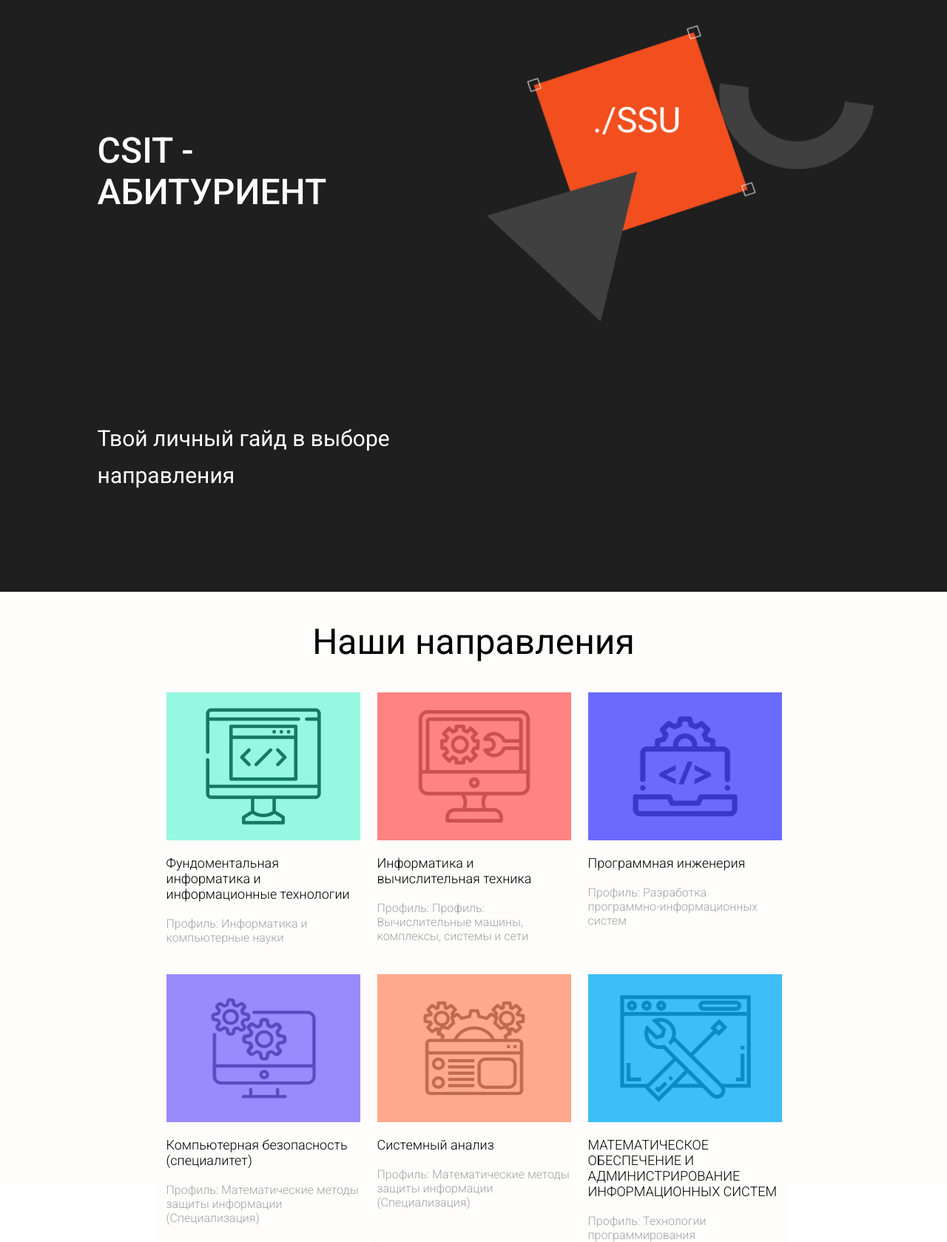
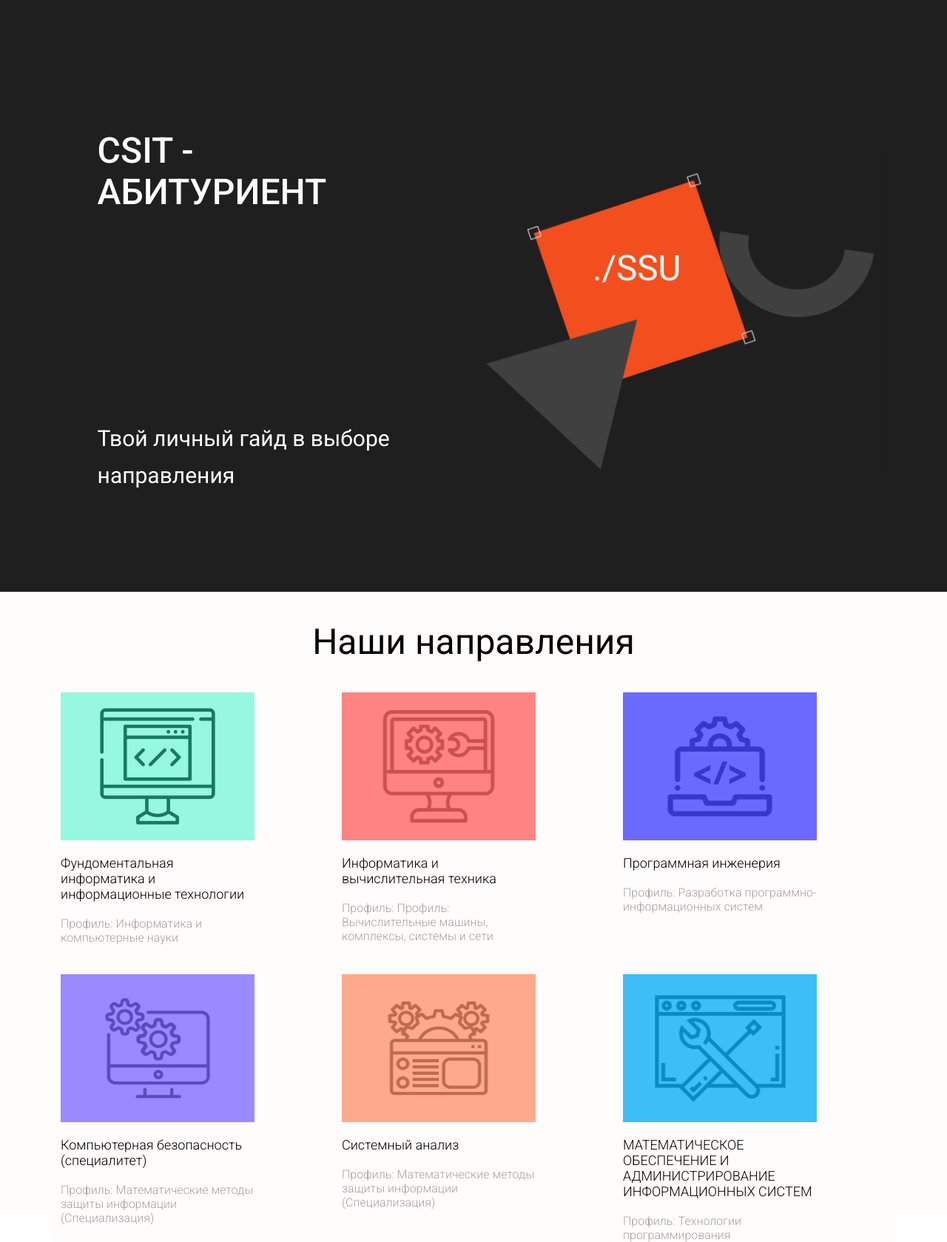
Before and after one commit to MaksimSakhnov/SSU-ABITURIENT, a Django app: page / in a window 1280 px wide. Shown: the whole page at 74% size. Run offline with Django 3.2, Linux system fonts and the light colour scheme.

Commit message:
upd доработана система колонок

```diff
--- a/djangoProject/ssuabi/main/templates/main/assets/css/style.css
+++ b/djangoProject/ssuabi/main/templates/main/assets/css/style.css
@@ -1,6 +1,6 @@
 body{
     font-family: "Roboto", sans-serif;
-
+    overflow-x: hidden;
     margin: 0;
     font-size: 15px;
     color: #000000;
@@ -17,6 +17,7 @@ body{
 h1,h2,h3,h4,h5,h6{
     margin: 0;
 }
+
 
 
 
@@ -84,13 +85,9 @@ h1,h2,h3,h4,h5,h6{
     margin: 0 auto;
 
 }
-.mainlogo{
+.mainLogo{
     display: block;
-    position: absolute;
-    left: 45%;
-    right: 11%;
-    top: 22%;
-    bottom: 30%;
+    margin-top: 25vh;
     max-width:100%;
     height:auto;
 
@@ -99,8 +96,8 @@ h1,h2,h3,h4,h5,h6{
 
 /*стили карточек */
 .sections{
-    wigth: 100%;
-    height: 100vh;
+    width: 100%;
+    height: 105vh;
     background-color : #FFFCFC;
     background-size: cover;
 }
@@ -166,3 +163,8 @@ a{
     width: 262px;
     height: 200px;
 }
+
+
+.logoCol{
+    max-width: 300px;
+}
--- a/djangoProject/ssuabi/main/templates/main/fiit-page.html
+++ b/djangoProject/ssuabi/main/templates/main/fiit-page.html
@@ -20,8 +20,8 @@
             <h2 class="H2-pages">Фундоментальная информатика и информационные технологии</h2>
 
         </div>
-        <div class="col-sm-7">
-            <img class="pageLogo d-none d-md-block img-fluid" src="assets/images/fiit.png">
+        <div class="col-sm-6 logoCol">
+            <img class="pageLogo img-fluid" src="assets/images/fiit.png">
         </div>
     </div>
 </div>
--- a/djangoProject/ssuabi/main/templates/main/index.html
+++ b/djangoProject/ssuabi/main/templates/main/index.html
@@ -34,10 +34,8 @@
 
         <div class="container sections-con">
             <h1 class="sections-title text-center" >Наши направления</h1>
-            <div class="row">
-
-                <div class="col"></div>
-                <div class="col-lg-3 card _anim-items">
+            <div class="row row-cols-auto">
+                <div class="col-lg-4 col-md-6 col-sm-6 col-xs-12 card _anim-items">
                     <a href="../fiit-page.html">
                         <img src="assets/images/fiitLogo.png" class="card-logo">
                         <h2 class="card-name">Фундоментальная информатика и информационные технологии</h2>
@@ -45,7 +43,7 @@
                     </a>
                 </div>
 
-                <div class="col-lg-3 card _anim-items">
+                <div class="col-lg-4 col-md-6 col-sm-6 col-xs-12 card _anim-items">
                     <a href="#">
                         <img src="assets/images/ivtLogo.png" class="card-logo">
                         <h2 class="card-name">Информатика и вычислительная техника</h2>
@@ -53,7 +51,7 @@
                     </a>
                 </div>
 
-                <div class="col-lg-3 card _anim-items">
+                <div class="col-lg-4 col-md-6 col-sm-6 col-xs-12 card _anim-items">
                     <a href="#">
                         <img src="assets/images/piLogo.png" class="card-logo">
                         <h2 class="card-name">Программная инженерия</h2>
@@ -61,15 +59,9 @@
                     </a>
                 </div>
 
-                <div class="col"></div>
 
-            </div>
 
-            <div class="row">
-
-                <div class="col"></div>
-
-                <div class="col-lg-3 card _anim-items">
+                <div class="col-lg-4 col-md-6 col-sm-6 col-xs-12 card _anim-items">
                     <a href="#">
                         <img src="assets/images/kbLogo.png" class="card-logo">
                         <h2 class="card-name">Компьютерная безопасность (специалитет)</h2>
@@ -77,7 +69,7 @@
                     </a>
                 </div>
 
-                <div class="col-lg-3 card _anim-items">
+                <div class="col-lg-4 col-md-6 col-sm-6 col-xs-12 card _anim-items">
                     <a href="#">
                         <img src="assets/images/siLogo.png" class="card-logo">
                         <h2 class="card-name">Системный анализ</h2>
@@ -85,7 +77,7 @@
                     </a>
                 </div>
 
-                <div class="col-lg-3 card _anim-items">
+                <div class="col-lg-4 col-md-6 col-sm-6 col-xs-12 card _anim-items">
                     <a href="#">
                         <img src="assets/images/moaisLogo.png" class="card-logo">
                         <h2 class="card-name">МАТЕМАТИЧЕСКОЕ ОБЕСПЕЧЕНИЕ И АДМИНИСТРИРОВАНИЕ ИНФОРМАЦИОННЫХ СИСТЕМ</h2>
@@ -93,7 +85,12 @@
                     </a>
                 </div>
 
-                <div class="col"></div>
+
+            </div>
+
+            <div class="row">
+
+
 
             </div>
 
```
Lines whose indentation alone changed are shown as unchanged.
